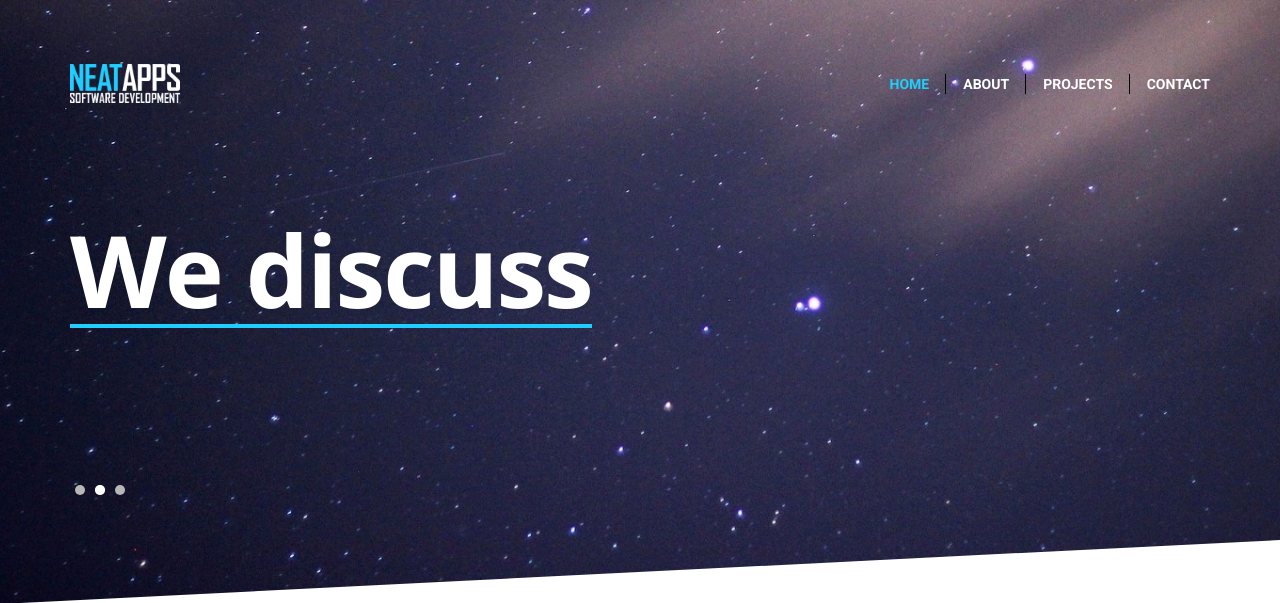
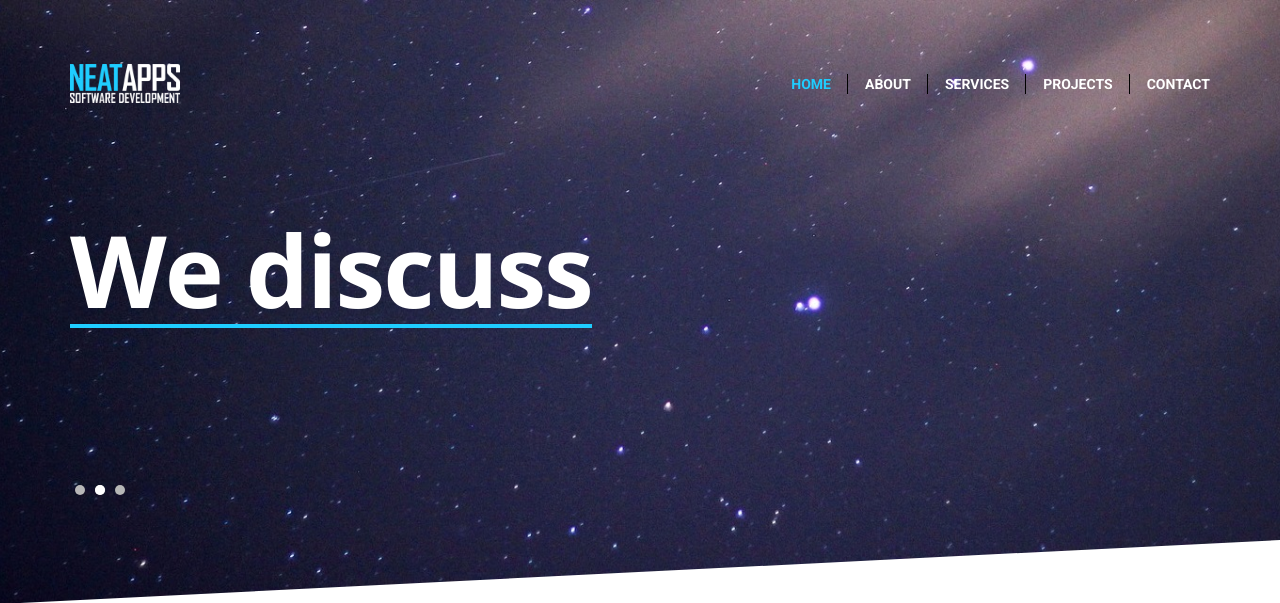
Before and after one commit to spiritEcosse/-neatapps, a Django app: page / in a window 1280 px wide. Shown: the top 603 px of the page. Run offline with Django 3.2, Linux system fonts and the light colour scheme; some libraries are stand-ins or nearby versions.

Commit message:
add service

```diff
--- a/templates/base.html
+++ b/templates/base.html
@@ -2,62 +2,26 @@
 <html lang="en">
 <head>
     {% load staticfiles %}
-    <title>Neatapps – software development company</title>
+    <title>{% block title %}Neatapps – software development company{% endblock %}</title>
+
     <meta charset="utf-8"/>
     <meta name="viewport" content="width=device-width, initial-scale=1.0">
+
     <link rel="stylesheet" type="text/css" href="{% static "assets/css/bootstrap.css" %}">
     <link rel="stylesheet" type="text/css" href="{% static "assets/css/font-awesome.css" %}">
     <link rel='stylesheet' id='camera-css' href='{% static 'assets/css/camera.css' %}' type='text/css' media='all'>
-
     <link rel="stylesheet" type="text/css" href="{% static 'assets/css/slicknav.css' %}">
-    <link rel="stylesheet" href="{% static 'assets/css/prettyPhoto.css' %}" type="text/css" media="screen" title="prettyPhoto main stylesheet"
+    <link rel="stylesheet" href="{% static 'assets/css/prettyPhoto.css' %}" type="text/css" media="screen"
+          title="prettyPhoto main stylesheet"
           charset="utf-8"/>
     <link rel="stylesheet" type="text/css" href="{% static 'assets/css/style.css' %}">
-
     <link rel="shortcut icon" href="{% static 'assets/images/favicon.ico' %}" type="image/x-icon">
-
-    <script type="text/javascript" src="{% static 'assets/js/jquery-1.8.3.min.js' %}"></script>
-
     <link href='http://fonts.googleapis.com/css?family=Roboto:400,300,700|Open+Sans:700' rel='stylesheet'
           type='text/css'>
-    <script type="text/javascript" src="{% static 'assets/js/jquery.mobile.customized.min.js' %}"></script>
-    <script type="text/javascript" src="{% static 'assets/js/jquery.easing.1.3.js' %}"></script>
-    <script type="text/javascript" src="{% static 'assets/js/camera.min.js' %}"></script>
-    <script type="text/javascript" src="{% static 'assets/js/myscript.js' %}"></script>
-    <script src="{% static 'assets/js/sorting.js' %}" type="text/javascript"></script>
-    <script src="{% static 'assets/js/jquery.isotope.js' %}" type="text/javascript"></script>
-    <script>
-        $(document).ready(function(){
-            $('#submit').click(function(){
-                $.post("send.php", $("#mycontactform").serialize(),  function(response) {
-                    $('#success').html(response);
-                    $('#success').delay(5000).hide('slow');
-                });
-                return false;
-            });
-        });
-    </script>
-
-    <script>
-        jQuery(function(){
-            jQuery('#camera_wrap_1').camera({
-                transPeriod: 500,
-                time: 3000,
-                height: '490px',
-                thumbnails: false,
-                pagination: true,
-                playPause: false,
-                loader: false,
-                navigation: false,
-                hover: false
-            });
-        });
-    </script>
 </head>
 <body>
 
-<!--home start-->
-
+{% block container %}
     <div id="home">
         <div class="headerLine">
             <div id="menuF" class="default">
@@ -75,6 +39,7 @@
                                 <ul id="menu">
                                     <li class="active"><a href="#home">Home</a></li>
                                     <li><a href="#about">About</a></li>
+                                    <li><a href="#services">Services</a></li>
                                     <li><a href="#project">Projects</a></li>
                                     <li class="last"><a href="#contact">Contact</a></li>
                                 </ul>
@@ -108,6 +73,10 @@
                 </div>
             </div>
         </div>
+    </div>
+
+
+    <div id="services">
             <div class="container">
             <div class="row">
                 <div class="col-md-12 cBusiness">
@@ -153,7 +122,6 @@
             </div>
         </div>
     </div>
-
     <!--about start-->
 
     <div id="about">
@@ -320,6 +288,7 @@
                         <ul id="downMenu">
                             <li class="active"><a href="#home">Home</a></li>
                             <li><a href="#about">About</a></li>
+                            <li><a href="#services">Services</a></li>
                             <li><a href="#project1">Projects</a></li>
                             <li class="last"><a href="#contact">Contact</a></li>
                             <!--li><a href="#features">Features</a></li-->
@@ -329,6 +298,42 @@
             </div>
         </div>
     </div>
+{% endblock container %}
+
+<script type="text/javascript" src="{% static 'assets/js/jquery-1.8.3.min.js' %}"></script>
+<script type="text/javascript" src="{% static 'assets/js/jquery.mobile.customized.min.js' %}"></script>
+<script type="text/javascript" src="{% static 'assets/js/jquery.easing.1.3.js' %}"></script>
+<script type="text/javascript" src="{% static 'assets/js/camera.min.js' %}"></script>
+<script type="text/javascript" src="{% static 'assets/js/myscript.js' %}"></script>
+<script src="{% static 'assets/js/sorting.js' %}" type="text/javascript"></script>
+<script src="{% static 'assets/js/jquery.isotope.js' %}" type="text/javascript"></script>
+<script>
+    $(document).ready(function(){
+        $('#submit').click(function(){
+            $.post("send.php", $("#mycontactform").serialize(),  function(response) {
+                $('#success').html(response);
+                $('#success').delay(5000).hide('slow');
+            });
+            return false;
+        });
+    });
+</script>
+
+<script>
+    jQuery(function(){
+        jQuery('#camera_wrap_1').camera({
+            transPeriod: 500,
+            time: 3000,
+            height: '490px',
+            thumbnails: false,
+            pagination: true,
+            playPause: false,
+            loader: false,
+            navigation: false,
+            hover: false
+        });
+    });
+</script>
 
 <script src="{% static 'assets/js/jquery.prettyPhoto.js' %}" type="text/javascript" charset="utf-8"></script>
 <script src="{% static 'assets/js/bootstrap.min.js' %}"></script>
@@ -388,23 +393,17 @@
 
         }, 500);
     });
+</script>
 
-
-
-</script>
 <script type="text/javascript">
     jQuery(document).ready(function(){
         jQuery('#menu').slicknav();
 
     });
-
-
-
 </script>
 
 <script type="text/javascript">
     $(document).ready(function(){
-
         var $menu = $("#menuF");
 
         $(window).scroll(function(){
@@ -424,10 +423,8 @@
         });
     });
     //jQuery
+</script>
 
-
-
-</script>
 <script>
     /*menu*/
     function calculateScroll() {
@@ -459,20 +456,14 @@
             return false;
         });
     });
+</script>
 
-
-
-</script>
 <script type="text/javascript" charset="utf-8">
-
     jQuery(document).ready(function(){
         jQuery(".pretty a[rel^='prettyPhoto']").prettyPhoto({animation_speed:'normal',theme:'light_square',slideshow:3000, autoplay_slideshow: true, social_tools: ''});
 
     });
+</script>
 
-
-
-</script>
 </body>
-
 </html>
```
Lines whose indentation alone changed are shown as unchanged.
